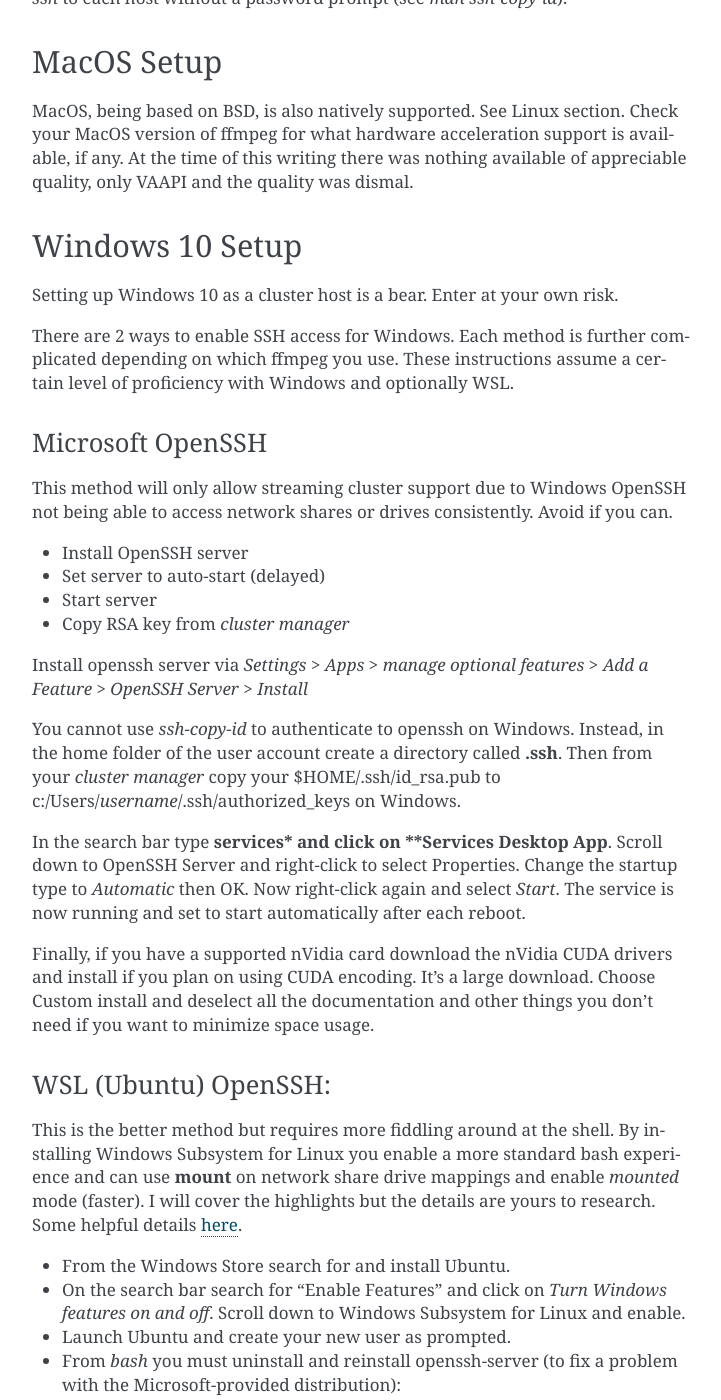
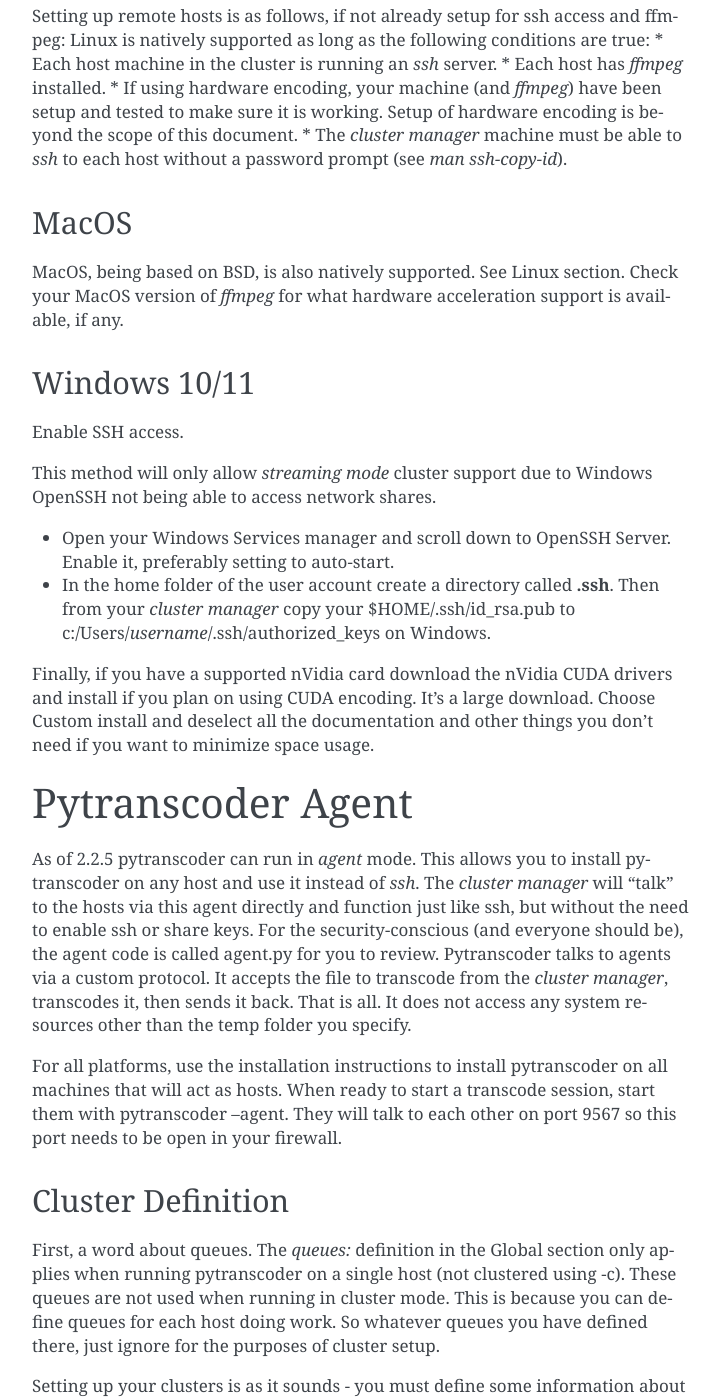
Before and after one commit to mlsmithjr/transcoder, a Sphinx documentation site: the page built from docs/configuration/cluster.rst, in a window 1280 px wide and 1400 px high, scrolled down 485 px. Shown: the whole window, without its empty margins (388-1109 px from the left). Built offline with Sphinx 7.4.7, drawn with Linux system fonts in a browser that asks for light colours; some of the changed text lies outside the part shown.

Commit message:
Updated docs

```diff
--- a/docs/conf.py
+++ b/docs/conf.py
@@ -18,11 +18,11 @@
 # -- Project information -----------------------------------------------------
 
 project = 'pytranscoder'
-copyright = '2019, Marshall L Smith Jr'
+copyright = '2019-2023, Marshall L Smith Jr'
 author = 'Marshall L Smith Jr'
 
 # The full version, including alpha/beta/rc tags
-release = '2.0.1'
+release = '2.2.5'
 
 
 # -- General configuration ---------------------------------------------------
--- a/docs/configuration/cluster.rst
+++ b/docs/configuration/cluster.rst
@@ -5,11 +5,18 @@
 Watching multiple machines doing your bidding is a beautiful thing.  Watching each of them doing concurrent bidding is even more beautiful.
 With a well-thought-out configuration this is easy to do.
 
-------------
-Linux Setup
-------------
+We will refer to the machine you use pytranscode on as your *cluster manager* and other machines as *hosts*.
+Note that the *cluster manager* machine can also be designated as a host.
 
-We will refer to the machine you use pytranscode on as your *cluster manager* and other machines as *hosts*.
+There are 2 methods to run transcodes on hosts - agent-less using *ssh* or via pytranscoder *agent mode*.
+
+====
+SSH
+====
+
+----
+Linux
+----
 
 Setting up remote hosts is as follows, if not already setup for ssh access and ffmpeg:
 Linux is natively supported as long as the following conditions are true:
@@ -20,87 +27,48 @@
 * The *cluster manager* machine must be able to *ssh* to each host without a password prompt (see `man ssh-copy-id`).
 
 -----------
-MacOS Setup
+MacOS
 -----------
 
 MacOS, being based on BSD, is also natively supported.  See Linux section.
-Check your MacOS version of ffmpeg for what hardware acceleration support is available, if any.
-At the time of this writing there was nothing available of appreciable quality, only VAAPI and the quality was dismal.
+Check your MacOS version of *ffmpeg* for what hardware acceleration support is available, if any.
 
 ----------------
-Windows 10 Setup
+Windows 10/11
 ----------------
-Setting up Windows 10 as a cluster host is a bear. Enter at your own risk.
+Enable SSH access.
 
-There are 2 ways to enable SSH access for Windows. Each method is further complicated depending on which ffmpeg you use.  These instructions assume a certain level of proficiency with Windows and optionally WSL.
+This method will only allow *streaming mode* cluster support due to Windows OpenSSH not being able to access network shares.
 
-###########################
-Microsoft OpenSSH
-###########################
-This method will only allow streaming cluster support due to Windows OpenSSH not being able to access network shares or drives consistently. Avoid if you can.
-
-* Install OpenSSH server
-* Set server to auto-start (delayed)
-* Start server
-* Copy RSA key from *cluster manager*
-
-Install openssh server via `Settings > Apps > manage optional features > Add a Feature > OpenSSH Server > Install`
-
-You cannot use `ssh-copy-id` to authenticate to openssh on Windows. Instead, in the home folder of the user account create
-a directory called **.ssh**.  Then from your *cluster manager* copy your $HOME/.ssh/id_rsa.pub to c:/Users/*username*/.ssh/authorized_keys on Windows.
-
-In the search bar type **services* and click on **Services Desktop App**.  Scroll down to OpenSSH Server and
-right-click to select Properties. Change the startup type to *Automatic* then OK. Now right-click
-again and select *Start*. The service is now running and set to start automatically after each reboot.
+* Open your Windows Services manager and scroll down to OpenSSH Server.  Enable it, preferably setting to auto-start.
+* In the home folder of the user account create a directory called **.ssh**.  Then from your *cluster manager* copy your $HOME/.ssh/id_rsa.pub to c:/Users/*username*/.ssh/authorized_keys on Windows.
 
 Finally, if you have a supported nVidia card download the nVidia CUDA drivers and install if you plan on using CUDA encoding.
 It's a large download. Choose Custom install and deselect all the documentation and other things you don't need if you want to
 minimize space usage.
 
-###########################
-WSL (Ubuntu) OpenSSH:
-###########################
-This is the better method but requires more fiddling around at the shell. By installing Windows Subsystem for Linux you enable
-a more standard bash experience and can use **mount** on network share drive mappings and enable *mounted* mode (faster).
-I will cover the highlights but the details are yours to research.
-Some helpful details `here <https://www.reddit.com/r/bashonubuntuonwindows/comments/5gh4c8/ssh_to_bash_on_wsl/>`_.
+====
+Pytranscoder Agent
+====
 
-* From the Windows Store search for and install Ubuntu.
-* On the search bar search for "Enable Features" and click on *Turn Windows features on and off*. Scroll down to Windows Subsystem for Linux and enable.
-* Launch Ubuntu and create your new user as prompted.
-* From *bash* you must uninstall and reinstall openssh-server (to fix a problem with the Microsoft-provided distribution):
-    * `sudo apt remove --purge openssh-server`
-    * `sudo rm -rf /etc/ssh`
-    * `sudo apt install openssh-server`
-* Try to *ssh* to your Windows machine now.
-* From your *cluster manager* host, use `ssh-copy-id` to setup password-less *ssh* to your Windows host.
-* Back on Windows, map a drive letter to your network media share (ex. *Z:*).
-* This is where it gets more confusing:
-    * (easiest) If installing the Windows `ffmpeg package <https://www.ffmpeg.org/>`_
-       * Download and install now.
-       * NOTE that your path mappings for pytranscoder will use *Z:* since the *ffmpeg* you are running is still a Windows program and expects commandline parameters to be Windows-like.
-    * If installing the Ubuntu ffmpeg package
-       * In *bash*: `sudo apt install ffmpeg`
-       * Create a folder under /mnt representing your media folder mount point.
-       * Now test mount your mapped drive (ie. `sudo mount -t drvfs 'z:' /mnt/media`)
-       * If /mnt/media is mounted to your shared media server you are good to proceed.
-       * Finally, make the mount permanent by adding it to /etc/fstab:
-           `z: /mnt/media drvfs defaults 0 0`
-       * NOTE that your path mappings for pytranscoder will use */mnt/media/*, not *Z:* as with the Windows-specific *ffmpeg*.
+As of 2.2.5 pytranscoder can run in *agent* mode.  This allows you to install pytranscoder on any host and use it instead of *ssh*.
+The *cluster manager* will "talk" to the hosts via this agent directly and function just like ssh, but without the need to enable ssh or share keys.
+For the security-conscious (and everyone should be), the agent code is called agent.py for you to review.  Pytranscoder talks to agents via a custom protocol. It accepts the file to transcode from the *cluster manager*, transcodes it,
+then sends it back.  That is all.  It does not access any system resources other than the temp folder you specify.
 
-
+For all platforms, use the installation instructions to install pytranscoder on all machines that will act as hosts.
+When ready to start a transcode session, start them with pytranscoder --agent.  They will talk to each other on port 9567 so this port needs to be open in your firewall.
 
 ------------------
 Cluster Definition
 ------------------
 
 First, a word about queues.  The *queues:* definition in the Global section only applies when running pytranscoder on
-a single host.  These queues are not used when running in cluster mode. This is because you can define queues for each host doing work.
+a single host (not clustered using -c).  These queues are not used when running in cluster mode. This is because you can define queues for each host doing work.
 So whatever queues you have defined there, just ignore for the purposes of cluster setup.
 
 Setting up your clusters is as it sounds - you must define some information about each host participating in the cluster, even
 including the one your are running pytranscoder from, if applicable.
-
 
 *Sample, 4-host configuration*:
 
@@ -161,18 +129,14 @@
                     status: 'enabled'         # set to disabled to temporarily stop using
 
                 ####################################################
-                # Spare family machine - Windows Subsystem for Linux (Ubuntu)
+                # Spare family machine - Windows w/o SSH
                 ####################################################
                 family:                     # machine configured to use WSL ssh server
-                    type:  mounted
+                    type:  agent
                     os:    win10
                     ip:    192.168.2.66
                     user:  chris
-                    hbcli: /mnt/c/bin/HandBrakeCLI.exe
-                    ffmpeg: /mnt/c/ffmpeg/bin/ffmpeg.exe  # using Windows ffmpeg.exe build
-                    path-substitutions:         # how to map media paths on source to destination mount point
-                        - "/volume1/media Z:"   # Z: mapped to network share (media)
-                        - "/downloads/    Y:"   # Y: mapped to network share (downloads)
+                    ffmpeg: 'c:/ffmpeg/bin/ffmpeg'
                     profiles:               # profiles allowed on this host
                         - hevc_cuda
                         - hevc_cuda_10bit
@@ -225,8 +189,3 @@
 is discussed in detail in Windows Installation. But the driving difference is that **gamer** only has Microsoft's own OpenSSH server
 installed, along with Windows *ffmpeg*, but the **family** host uses WSL. Both type get the job done, but with caveats. For Windows OpenSSH,
 the remote shell can access the c: drive normally (see **gamer** ffmpeg path). For WSL, the path is convoluted (see **family** ffmpeg path).
-
-Of note on the **family** host are the *path-substitutions*. These map a remote media path to a mapped local drive letter. Unfortunately at the
-time of this writing it is the only reasonable way since WSL cannot access network shares. As soon as this changes you should be able to use
-a network share path instead of drive letters. Finally, notice that the *profiles* for this host are CUDA-only. This means I only want the
-host doing hardware transcodes. Furthermore, this host has a better nVidia GPU and can handle 10-bit encodes to only send those jobs there.
--- a/docs/index.rst
+++ b/docs/index.rst
@@ -11,13 +11,12 @@
 ========
 * Sequential or concurrent transcoding.
 * Concurrent mode allows you to make maximum use of your nVidia CUDA-enabled graphics card or Intel accelerated video (QSV)
-* Preserves all streams but allows for filtering by audio and subtitle language.
+* Preserves all streams but allows for filtering by audio and subtitle languages.
 * Configurable transcoding profiles
 * Configurable rules and criteria to auto-match a video file to a transcoding profile
 * Transcode from a list of files (queue) or all on the command line
 * Cluster mode allows use of other machines See `Link Cluster.md <https://github.com/mlsmithjr/transcoder/blob/master/Cluster.md>`_ for details.
 * On-the-fly compression monitoring and optional early job termination if not compressing as expected.
-* Experimental support for HandBrakeCLI
 
 
 .. toctree::
@@ -29,7 +28,6 @@
    configuration/configuration
    configuration/concurrency
    configuration/cluster
-   usage/running-hbcli.rst
    usage/running-local.rst
    usage/running-clustered.rst
    usage/includes.rst
--- a/pytranscoder/__init__.py
+++ b/pytranscoder/__init__.py
@@ -1,4 +1,4 @@
-__version__ = '2.2.4'
+__version__ = '2.2.5'
 __author__ = 'Marshall L Smith Jr <marshallsmithjr@gmail.com>'
 __license__ = 'GPLv3'
 
```
Also changed, not shown: docs/configuration/configuration.rst (+3 -17 lines), docs/configuration/hook.rst (deleted, +0 -89 lines), docs/configuration/installation.rst (+8 -3 lines), docs/configuration/quickstart.rst (+8 -26 lines), docs/usage/running-hbcli.rst (deleted, +0 -36 lines), 1 other file.
